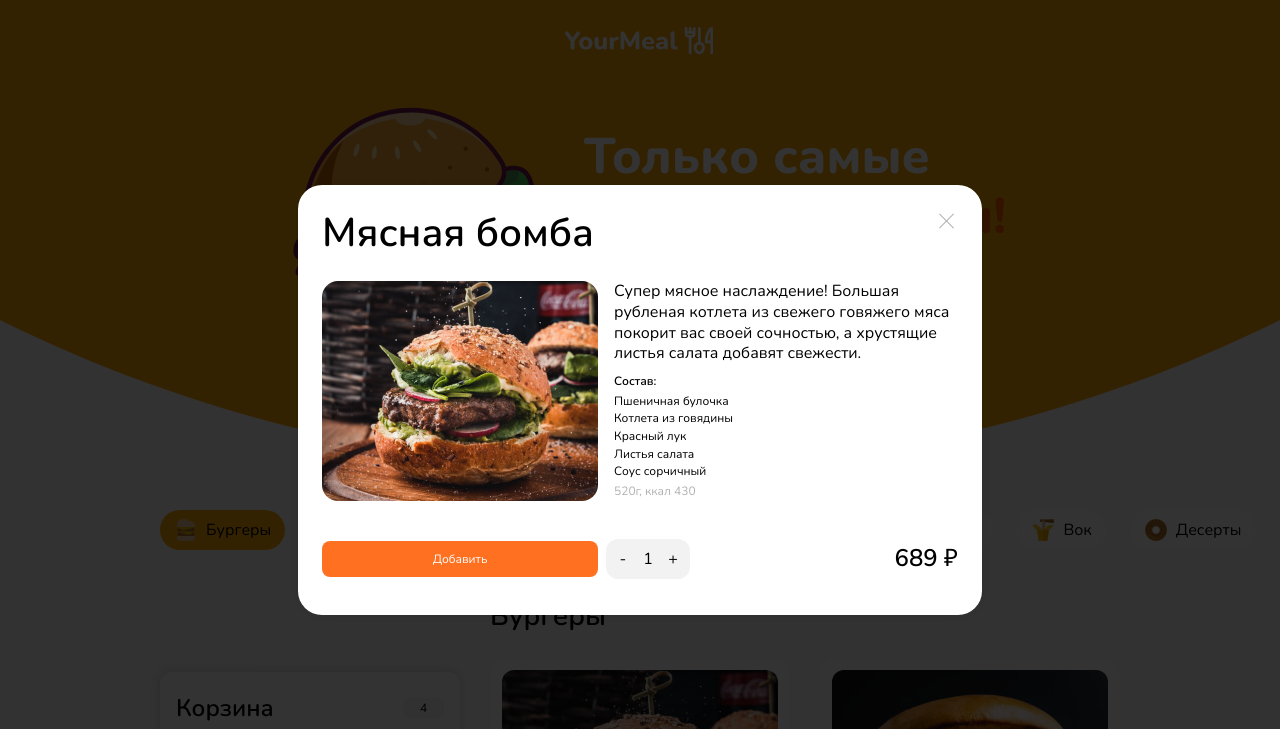
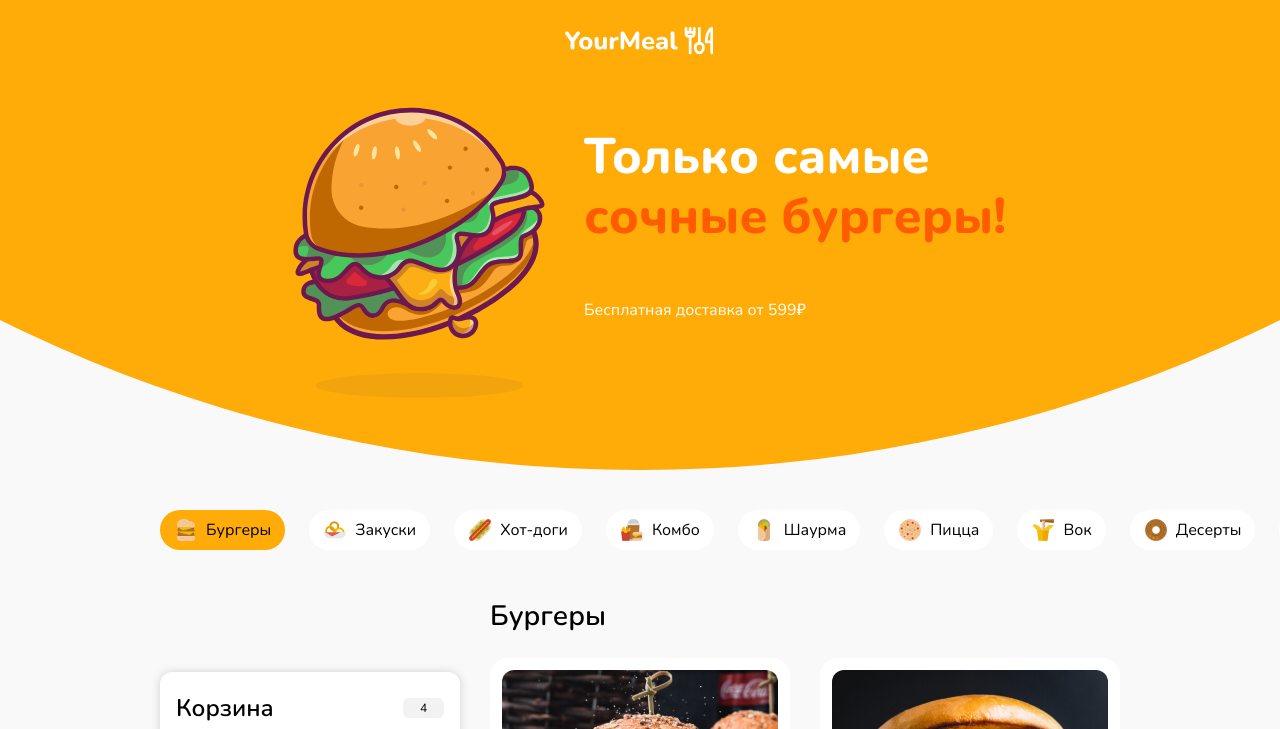
Before and after one commit to gubod1003/your_meal_youtube, a plain HTML site: page index.html in a window 1280 px wide. Shown: the top 729 px of the page. Drawn offline with Linux system fonts and the light colour scheme.

Commit message:
delete modal

```diff
--- a/index.html
+++ b/index.html
@@ -338,7 +338,7 @@
         </div>
     </footer>
 
-    <div class="modal modal_product modal_open">
+    <div class="modal modal_product">
         <div class="modal__main modal-product">
             <div class="modal-product__container">
                 <h2 class="modal-product__title">Мясная бомба</h2>
```
